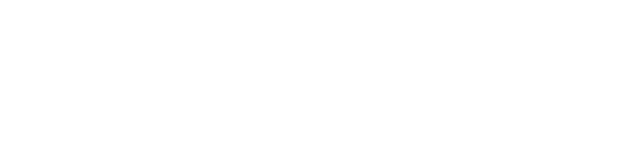
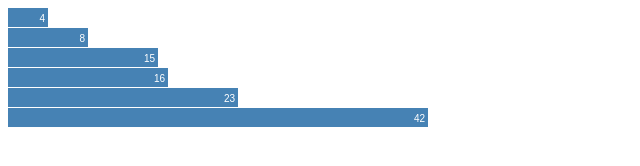
Before and after one commit to hnakamur/vue-d3-simple-example, a plain HTML site: page index.html in a window 1280 px wide. Shown: the whole page, without its empty margins (0-640 px from the left). Drawn offline with nearby package versions, Linux system fonts and the light colour scheme.

Commit message:
Use d3.js v4.x

```diff
--- a/index.html
+++ b/index.html
@@ -3,7 +3,7 @@
 <head>
   <meta charset="utf-8"/>
   <title>Welcome to Vue</title>
-  <script src="https://unpkg.com/d3@3.5.17"></script>
+  <script src="https://unpkg.com/d3"></script>
   <script src="https://unpkg.com/vue/dist/vue.js"></script>
 <style>
 
@@ -36,7 +36,7 @@
           var width = 420,
               barHeight = 20;
 
-          var x = d3.scale.linear()
+          var x = d3.scaleLinear()
               .domain([0, d3.max(data)])
               .range([0, width]);
 
@@ -46,19 +46,22 @@
 
           var d = chart.selectAll("g")
               .data(data);
-          d.enter().append("g")
+
+          d.exit().remove();
+
+          var g = d.enter().append("g")
               .merge(d)
               .attr("transform", function(d, i) { return "translate(0," + i * barHeight + ")"; });
-          d.append("rect")
+          g.selectAll("rect").remove();
+          g.selectAll("text").remove();
+          g.append("rect")
               .attr("width", x)
               .attr("height", barHeight - 1);
-          d.append("text")
+          g.append("text")
               .attr("x", function(d) { return x(d) - 3; })
               .attr("y", barHeight / 2)
               .attr("dy", ".35em")
               .text(function(d) { return d; });
-
-          d.exit().remove();
         }
       },
       mounted: function() {
```
